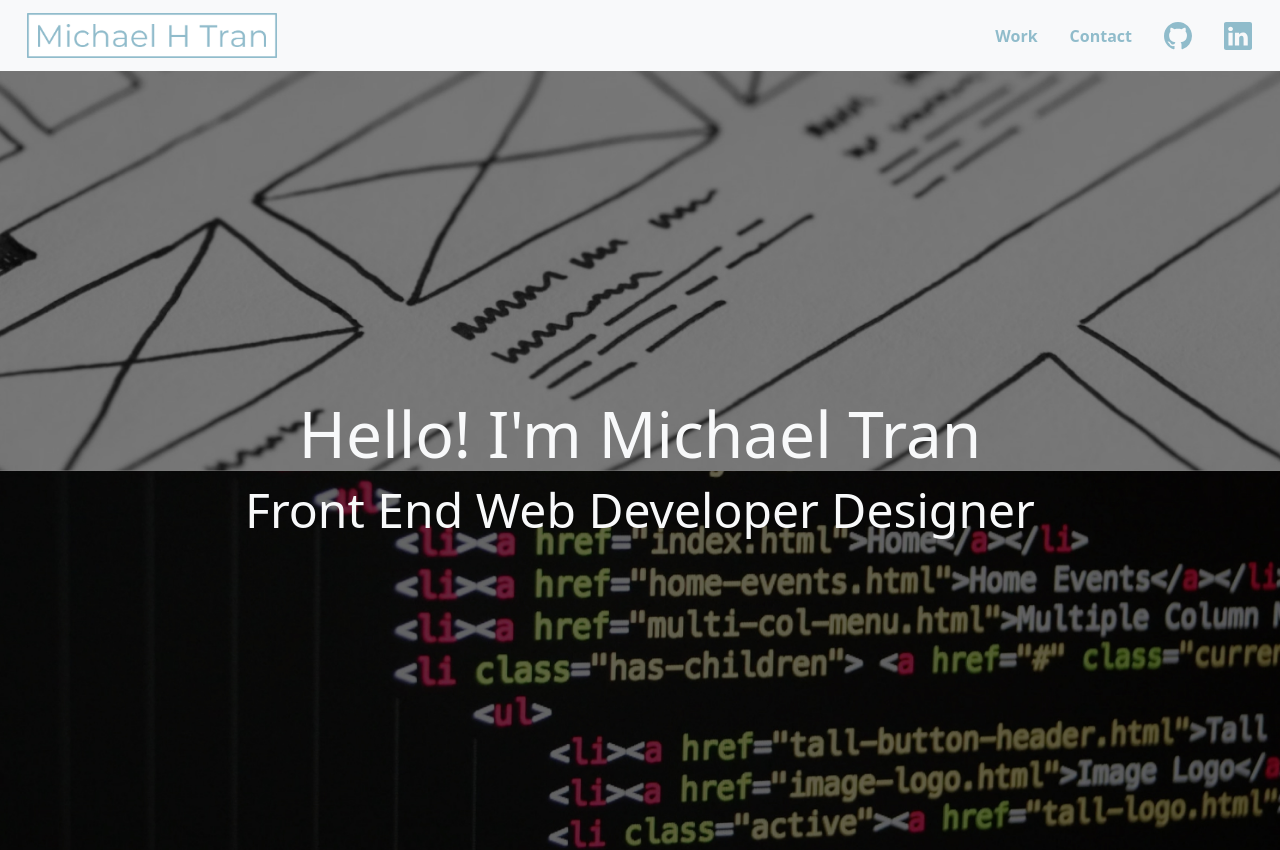
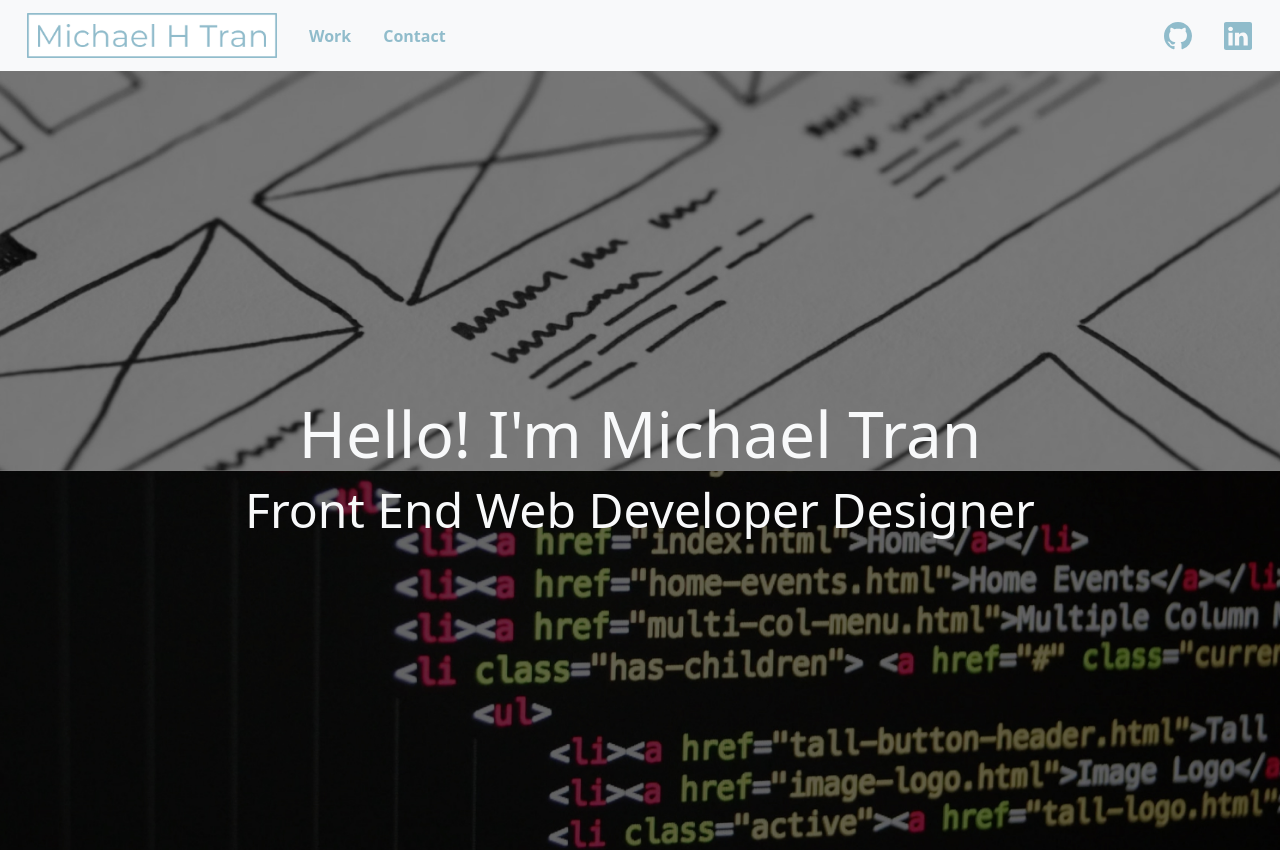
Before and after one commit to michaelhtran120/Portfolio, a React (Create React App) app: page / in a window 1280 px wide. Shown: the top 850 px of the page. Built offline with nearby package versions, Linux system fonts and the light colour scheme.

Commit message:
fix navigation bar mobile

```diff
--- a/src/components/Navbar/NavbarComponent.jsx
+++ b/src/components/Navbar/NavbarComponent.jsx
@@ -2,55 +2,27 @@ import React from "react";
 import logo from "../../assets/Logo.jpg";
 import styles from "./Navbar.module.scss";
 import * as Icon from "react-bootstrap-icons";
-import { Container, Nav, Navbar, Offcanvas } from "react-bootstrap";
+import { Container, Nav, Navbar } from "react-bootstrap";
 
 const NavbarComponent = () => {
     return (
-        <Navbar sticky='top' bg='light' expand={false}>
+        <Navbar sticky='top' bg='light' expand='md'>
             <Container fluid>
                 <Navbar.Brand href='#'>
                     <img src={logo} className={styles.logo} alt='logo' />
                 </Navbar.Brand>
-                <Nav className='d-none d-md-flex flex-row justify-content-end flex-grow-1 align-items-center'>
+                <Navbar.Toggle className='d-md-none' aria-controls='basic-navbar-nav' />
+                <Navbar.Collapse id='basic-navbar-nav'>
+                    <Nav className="me-auto align-items-center">
                         <a href='#work' className={styles.navLink}>
                             Work
                         </a>
                         <a href='#about' className={styles.navLink}>
                             Contact
                         </a>
-                    <a href='https://github.com/michaelhtran120' target='_blank' rel='noopener noreferrer' className={`${styles.navLinkIcon}`}>
-                        <Icon.Github size={28} />
-                    </a>
-                    <a
-                        href='https://www.linkedin.com/in/michaelhtran120/'
-                        target='_blank'
-                        rel='noopener noreferrer'
-                        className={`${styles.navLinkIcon}`}
-                    >
-                        <Icon.Linkedin size={28} />
-                    </a>
                     </Nav>
-                {/* Mobile Nav */}
-                <Navbar.Toggle className='d-md-none' aria-controls='offcanvasNavbar' />
-                <Navbar.Offcanvas id='offcanvasNavbar' aria-labelledby='offcanvasNavbarLabel' placement='end'>
-                    <Offcanvas.Header closeButton>
-                        <Offcanvas.Title id='offcanvasNavbarLabel'>
-                            <img src={logo} className={styles.logo} alt='logo' />
-                        </Offcanvas.Title>
-                    </Offcanvas.Header>
-                    <Offcanvas.Body className='d-flex flex-column justify-content-between'>
-                        <Nav className='justify-content-end pe-3'>
-                            <a href='#work' className={styles.navLink}>
-                                Work
-                            </a>
-                            <a href='#about' className={styles.navLink}>
-                                About
-                            </a>
-                            <a href='#contact' className={styles.navLink}>
-                                Contact
-                            </a>
-                        </Nav>
-                        <Nav className='flex-row justify-content-around'>
+
+                    <Nav className="ms-auto flex-row justify-content-center">
                         <a
                             href='https://github.com/michaelhtran120'
                             target='_blank'
@@ -68,11 +40,30 @@ const NavbarComponent = () => {
                             <Icon.Linkedin size={28} />
                         </a>
                     </Nav>
-                    </Offcanvas.Body>
-                </Navbar.Offcanvas>
+                </Navbar.Collapse>
             </Container>
         </Navbar>
     );
 };
 
 export default NavbarComponent;
+
+// <Nav className='d-none d-md-flex flex-row justify-content-end flex-grow-1 align-items-center'>
+{/* <a href='#work' className={styles.navLink}>
+    Work
+</a>
+<a href='#about' className={styles.navLink}>
+    Contact
+</a> */}
+{/* <a href='https://github.com/michaelhtran120' target='_blank' rel='noopener noreferrer' className={`${styles.navLinkIcon}`}>
+    <Icon.Github size={28} />
+</a> */}
+{/* <a
+    href='https://www.linkedin.com/in/michaelhtran120/'
+    target='_blank'
+    rel='noopener noreferrer'
+    className={`${styles.navLinkIcon}`}
+>
+    <Icon.Linkedin size={28} />
+</a> */}
+// </Nav>
```
Lines whose indentation alone changed are shown as unchanged.
